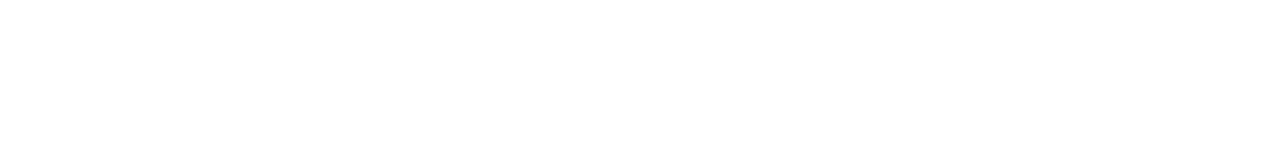
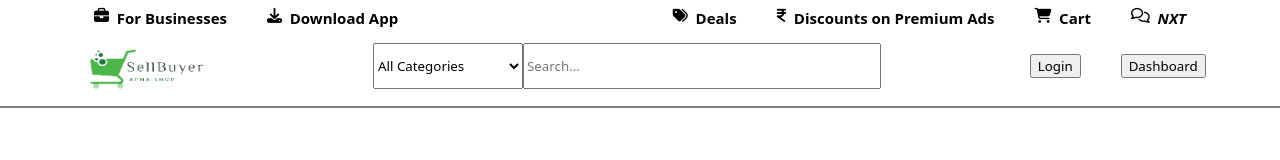
Before and after one commit to Mrkishansharma/Quikr-Bazaar, a plain HTML site: page index.html in a window 1280 px wide. Drawn offline with Linux system fonts and the light colour scheme.

Commit message:
day-1 fw22_0453

```diff
--- a/index.html
+++ b/index.html
@@ -7,9 +7,56 @@
     <title>Document</title>
     <link rel="stylesheet" href="./styles/navbar.css">
     <link rel="stylesheet" href="./styles/index.css">
+    <link href="https://fonts.googleapis.com/css2?family=Ubuntu&display=swap" rel="stylesheet">
+    <script src="https://kit.fontawesome.com/c8c131626c.js" crossorigin="anonymous"></script>
 </head>
 <body>
     <header>
+        <div class="SS_topnav">
+            <div class="SS_topnav_1">
+                <a href=""><i class="fa-solid fa-briefcase"></i>&nbsp; For Businesses</a>
+                <a href=""><i class="fa-solid fa-download"></i>&nbsp; Download App</a>
+            </div>
+            <div class="SS_topnav_2">
+                <a href=""><i class="fa-solid fa-tags"></i>&nbsp; Deals</a>
+                <a href=""><i class="fa-solid fa-indian-rupee-sign"></i> &nbsp; Discounts on Premium Ads</a>
+                <a href=""><i class="fa-solid fa-cart-shopping"></i>&nbsp; Cart</a>
+                <a href="" ><i class="fa-regular fa-comments"></i><i>&nbsp; NXT</i></a>
+            </div>
+        </div>
+
+        <!--top nav bar finished-->
+
+        <!--Main nav bar-->
+
+        <nav class="SS_main_navbar">
+            <a href="/" class="SS_navbar-logo"><img src="images/logo.png" alt="Logo"></a>
+            <div class="SS-navbar-search">
+                <select name="search-category">
+                    <option value="">All Categories</option>
+                    <option value="category1">Mobiles</option>
+                    <option value="category2">TV</option>
+                    <option value="category3">Furniture</option>
+                    <option value="category4">Laptop</option>
+                    <option value="category5">Electrical Appliances</option>
+                </select>
+                <input type="text" placeholder="Search...">
+            </div>
+            <div class="SS-navbar-buttons">
+                <button class="navbar-button">Login</button>
+                <button class="navbar-button">Dashboard</button>
+            </div>
+        </nav>
+
+        <hr class="SS_top_hr">
+
+
+        <!--main nav bar completed-->
+
+        <!--drop down menu-->
+
+
+
 
     </header>
 </body>
--- a/styles/navbar.css
+++ b/styles/navbar.css
@@ -0,0 +1,128 @@
+*{
+    font-family: system-ui, -apple-system, BlinkMacSystemFont, 'Segoe UI', Roboto, Oxygen, Ubuntu, Cantarell, 'Open Sans', 'Helvetica Neue', sans-serif;
+    margin-left: 0;
+    margin-right: 0;
+}
+
+/* top nav bar CSS */
+
+.SS_topnav{
+    display: flex;
+    flex-wrap: wrap;
+    margin: auto;
+    justify-content: space-between;
+    font-weight: 600;
+    font-size: 15px;
+    margin-bottom: 5px;
+    width: 90%;
+}
+
+.SS_topnav > div {
+  display: flex;
+  align-items: center;
+  flex-wrap: wrap;
+  text-align: center;
+}
+
+.SS_topnav_1 a{
+    display: flex;
+    flex-wrap: wrap;
+    color: black;
+    text-decoration: none;
+}
+
+.SS_topnav_2 a{
+    display: flex;
+    flex-wrap: wrap;
+    color: black;
+    text-decoration: none;
+}
+
+.SS_topnav_1{
+    margin-left: 30px;
+    display: flex;
+    flex-wrap: wrap;
+    gap: 40px;
+    justify-content: space-around;
+    color: black;
+    text-decoration: none;
+    text-align: center;
+}
+
+.SS_topnav_2{
+
+    display: flex;
+    flex-wrap: wrap;
+    gap: 40px;
+    text-align: center;
+    justify-content: space-around;
+    color: black;
+    text-decoration: none;
+    margin-right: 30px;
+}
+
+/* top nav bar CSS completed*/
+
+
+/* main nav bar CSS */
+
+
+.SS_main_navbar{
+    display: flex;
+    margin: auto;
+}
+
+.SS_main_navbar>a{
+    display: flex;
+    margin: auto;
+}
+
+.SS_navbar-logo>img{
+    width:150px ;
+    height: 65px;
+}
+
+.SS-navbar-search{
+    display: flex;
+    margin: auto;
+
+}
+
+.SS-navbar-search>input{
+    width: 350px;
+    height: 40px;
+}
+
+
+.SS-navbar-buttons{
+    display: flex;
+    margin: auto;
+    justify-content: space-between;
+    gap: 40px;
+
+}
+
+.SS_top_hr{
+    border: 1.5px solid gray;
+}
+
+
+/*main nav bar completed*/
+
+/*drop down menu*/
+
+
+
+
+
+@media screen and (max-width: 600px) {
+  .SS_topnav {
+    flex-direction: column;
+  }
+  .SS_topnav > div {
+    margin: 10px 0;
+  }
+  .SS_topnav > div > a {
+    margin: 0 10px;
+  }
+}
```
Also changed, not shown: images/logo.png (added), images/project-logo.jpeg (added).
